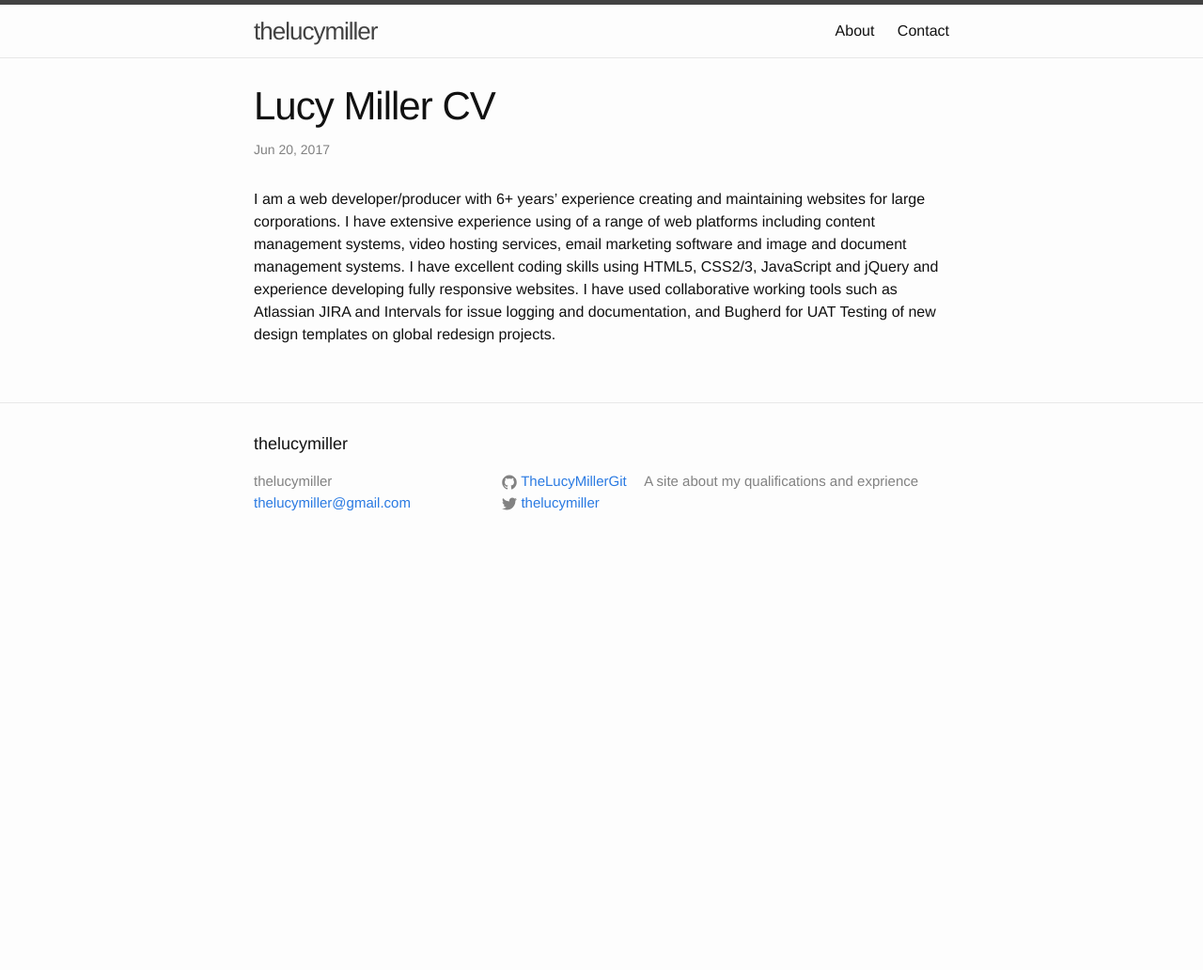
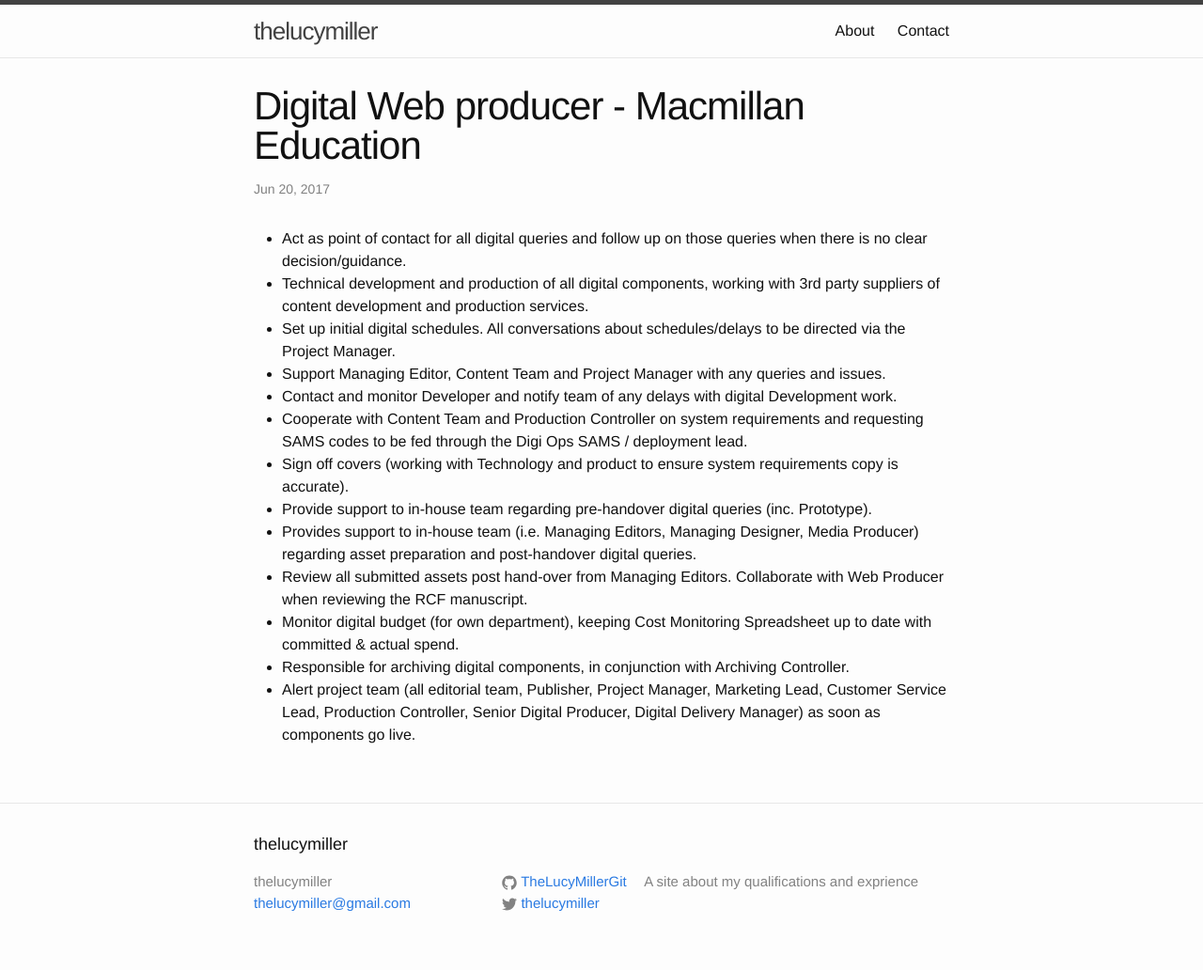
Before and after one commit to TheLucyMillerGit/TheLucyMillerGit.github.io, a Jekyll site: the page built from _posts/2017-06-20-welcome-to-jekyll.markdown, in a window 1280 px wide. Shown: the whole page at 94% size. Built offline with Jekyll 4.4.1, drawn with Linux system fonts in a browser that asks for light colours; before the commit the page ends 900 px from its top, so only the background shows below that.

Commit message:
updated post content

```diff
--- a/_posts/2017-06-20-welcome-to-jekyll.markdown
+++ b/_posts/2017-06-20-welcome-to-jekyll.markdown
@@ -1,17 +1,23 @@
 ---
 layout: post
-title:  "Lucy Miller CV"
+title:  "Digital Web producer - Macmillan Education"
 date:   2017-06-20 13:48:27 +0000
 categories: jekyll update
 ---
 
-I am a web developer/producer with 6+ years’ experience creating and maintaining websites for large
-corporations. I have extensive experience using of a range of web platforms including content management
-systems, video hosting services, email marketing software and image and document management systems. I
-have excellent coding skills using HTML5, CSS2/3, JavaScript and jQuery and experience developing fully
-responsive websites. I have used collaborative working tools such as Atlassian JIRA and Intervals for issue
-logging and documentation, and Bugherd for UAT Testing of new design templates on global redesign
-projects.
+- Act as point of contact for all digital queries and follow up on those queries when there is no clear decision/guidance.
+- Technical development and production of all digital components, working with 3rd party suppliers of content development and production services.
+- Set up initial digital schedules. All conversations about schedules/delays to be directed via the Project Manager.
+- Support Managing Editor, Content Team and Project Manager with any queries and issues.
+- Contact and monitor Developer and notify team of any delays with digital Development work.
+- Cooperate with Content Team and Production Controller on system requirements and requesting SAMS codes to be fed through the Digi Ops SAMS / deployment lead.
+- Sign off covers (working with Technology and product to ensure system requirements copy is accurate).
+- Provide support to in-house team regarding pre-handover digital queries (inc. Prototype).
+- Provides support to in-house team (i.e. Managing Editors, Managing Designer, Media Producer) regarding asset preparation and post-handover digital queries.
+- Review all submitted assets post hand-over from Managing Editors. Collaborate with Web Producer when reviewing the RCF manuscript.
+- Monitor digital budget (for own department), keeping Cost Monitoring Spreadsheet up to date with committed & actual spend.
+- Responsible for archiving digital components, in conjunction with Archiving Controller.
+- Alert project team (all editorial team, Publisher, Project Manager, Marketing Lead, Customer Service Lead, Production Controller, Senior Digital Producer, Digital Delivery Manager) as soon as components go live.
 
 [jekyll-docs]: http://jekyllrb.com/docs/home
 [jekyll-gh]:   https://github.com/jekyll/jekyll
```
